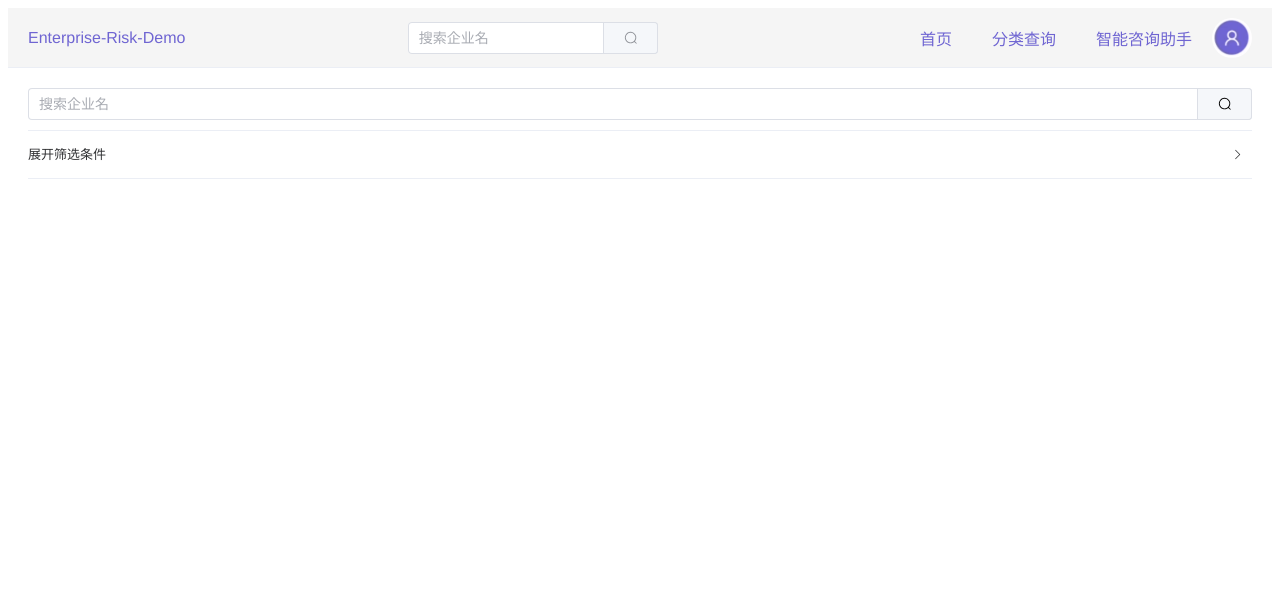
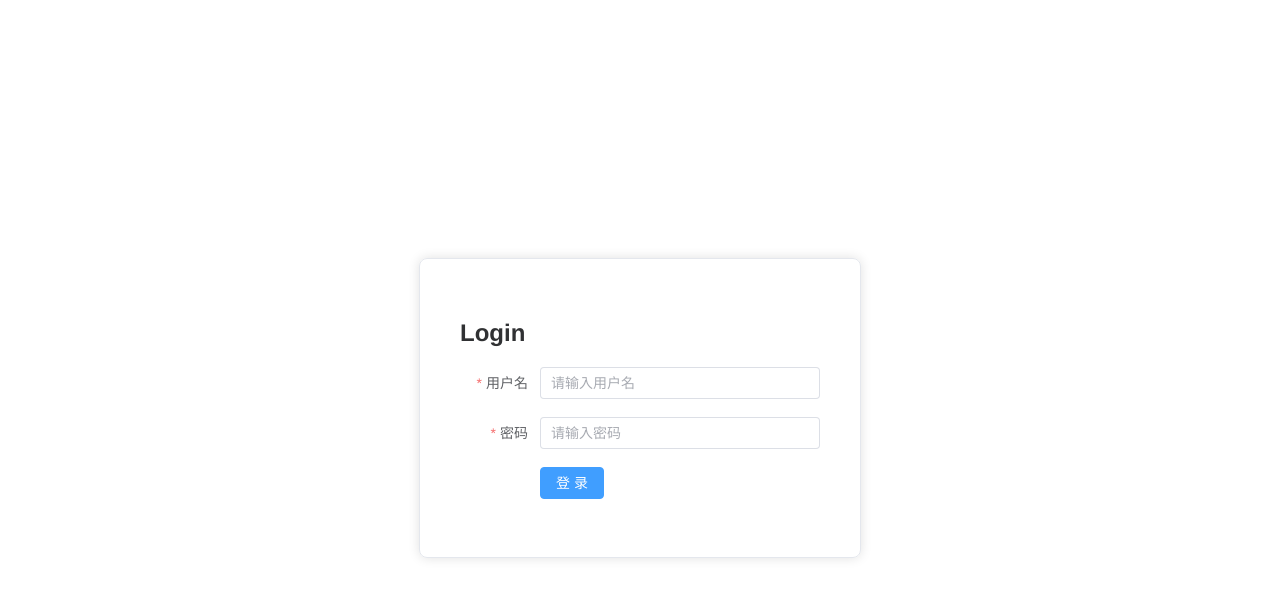
Before and after one commit to 1170300808/Enterprise-Risk-Demo, a Vue app: page / in a window 1280 px wide. Shown: the top 598 px of the page. Built offline with nearby package versions, Linux system fonts and the light colour scheme.

Commit message:
初步实现登录功能
npm install vue-router

```diff
--- a/src/App.vue
+++ b/src/App.vue
@@ -1,51 +1,15 @@
 <template>
   <div id="app">
-    <!-- 页面顶部的导航栏 -->
-    <el-header class="header">
-      <div class="logo">
-        Enterprise-Risk-Demo
-      </div>
-      <!-- 搜索框 -->
-      <el-input
-        v-model="searchQuery"
-        placeholder="搜索企业名"
-        class="header-search"
-        @keyup.enter="handleSearch"
-      >
-        <template #append>
-          <el-icon @click="handleSearch">
-            <Search />
-          </el-icon>
-        </template>
-      </el-input>
-
-      <!-- 功能模块 -->
-      <div class="header-menu">
-        <el-link href="#" class="menu-item" style="color: #6f65d2;">首页</el-link>
-        <el-link href="#" class="menu-item" style="color: #6f65d2;">分类查询</el-link>
-        <el-link href="#" class="menu-item" style="color: #6f65d2;">智能咨询助手</el-link>
-
-      <!-- 用户图标 -->
-        <el-avatar :size="40" :src="require('@/assets/user.png')" />
-    </div>
-    </el-header>
-
-    <!-- 主体内容区域 -->
-    <el-main>
-      <!-- 引入并使用 SearchPage 组件 -->
-      <SearchPage></SearchPage>
-    </el-main>
+    <router-view></router-view>
   </div>
 </template>
 
 <script>
 import { defineComponent, ref } from 'vue';
-import SearchPage from './components/SearchPage.vue'; // 请确保路径正确
 
 export default defineComponent({
   name: 'App',
   components: {
-    SearchPage, // 注册 SearchPage 组件
   },
   setup() {
     const searchQuery = ref('');
--- a/src/components/HelloWorld.vue
+++ /dev/null
@@ -1,58 +0,0 @@
-<template>
-  <div class="hello">
-    <h1>{{ msg }}</h1>
-    <p>
-      For a guide and recipes on how to configure / customize this project,<br>
-      check out the
-      <a href="https://cli.vuejs.org" target="_blank" rel="noopener">vue-cli documentation</a>.
-    </p>
-    <h3>Installed CLI Plugins</h3>
-    <ul>
-      <li><a href="https://github.com/vuejs/vue-cli/tree/dev/packages/%40vue/cli-plugin-babel" target="_blank" rel="noopener">babel</a></li>
-      <li><a href="https://github.com/vuejs/vue-cli/tree/dev/packages/%40vue/cli-plugin-eslint" target="_blank" rel="noopener">eslint</a></li>
-    </ul>
-    <h3>Essential Links</h3>
-    <ul>
-      <li><a href="https://vuejs.org" target="_blank" rel="noopener">Core Docs</a></li>
-      <li><a href="https://forum.vuejs.org" target="_blank" rel="noopener">Forum</a></li>
-      <li><a href="https://chat.vuejs.org" target="_blank" rel="noopener">Community Chat</a></li>
-      <li><a href="https://twitter.com/vuejs" target="_blank" rel="noopener">Twitter</a></li>
-      <li><a href="https://news.vuejs.org" target="_blank" rel="noopener">News</a></li>
-    </ul>
-    <h3>Ecosystem</h3>
-    <ul>
-      <li><a href="https://router.vuejs.org" target="_blank" rel="noopener">vue-router</a></li>
-      <li><a href="https://vuex.vuejs.org" target="_blank" rel="noopener">vuex</a></li>
-      <li><a href="https://github.com/vuejs/vue-devtools#vue-devtools" target="_blank" rel="noopener">vue-devtools</a></li>
-      <li><a href="https://vue-loader.vuejs.org" target="_blank" rel="noopener">vue-loader</a></li>
-      <li><a href="https://github.com/vuejs/awesome-vue" target="_blank" rel="noopener">awesome-vue</a></li>
-    </ul>
-  </div>
-</template>
-
-<script>
-export default {
-  name: 'HelloWorld',
-  props: {
-    msg: String
-  }
-}
-</script>
-
-<!-- Add "scoped" attribute to limit CSS to this component only -->
-<style scoped>
-h3 {
-  margin: 40px 0 0;
-}
-ul {
-  list-style-type: none;
-  padding: 0;
-}
-li {
-  display: inline-block;
-  margin: 0 10px;
-}
-a {
-  color: #42b983;
-}
-</style>
--- /dev/null
+++ b/src/components/LoginPage.vue
@@ -0,0 +1,71 @@
+<template>
+  <div class="login-container">
+    <el-card class="login-card">
+      <h2>Login</h2>
+      <el-form ref="loginForm" :model="form" status-icon :rules="rules" label-width="80px">
+        <el-form-item label="用户名" prop="username">
+          <el-input v-model="form.username" placeholder="请输入用户名"></el-input>
+        </el-form-item>
+        <el-form-item label="密码" prop="password">
+          <el-input v-model="form.password" placeholder="请输入密码" show-password></el-input>
+        </el-form-item>
+        <el-form-item>
+          <el-button type="primary" @click="handleLogin">登 录</el-button>
+        </el-form-item>
+      </el-form>
+    </el-card>
+  </div>
+</template>
+
+<script>
+export default {
+  data() {
+    return {
+      form: {
+        username: '',
+        password: ''
+      },
+      rules: {
+        username: [
+          { required: true, message: '请输入用户名', trigger: 'blur' }
+        ],
+        password: [
+          { required: true, message: '请输入密码', trigger: 'blur' }
+        ]
+      }
+    };
+  },
+  methods: {
+    handleLogin() {
+      // this.$refs.loginForm.validate((valid) => {
+      //   if (valid) {
+      //     // 假设登录成功，跳转到另一个页面
+      //     this.$router.push('/search');
+      //   } else {
+      //     console.log('错误提交!');
+      //     return false;
+      //   }
+      // });
+      this.$router.push('/search');
+    }
+  }
+};
+</script>
+
+<style scoped>
+.login-container {
+  display: flex;
+  justify-content: center;
+  align-items: center;
+  height: 100vh;
+  /* background-image: url('path/to/your/background-image.jpg'); 使用您提供的背景图像 */
+  background-size: cover;
+  background-position: center;
+}
+.login-card {
+  width: 400px;
+  padding: 20px;
+  background-color: rgba(255, 255, 255, 0.9); /* 半透明背景 */
+  border-radius: 8px;
+}
+</style>
--- a/src/components/SearchPage.vue
+++ b/src/components/SearchPage.vue
@@ -1,12 +1,36 @@
 <template>
+  <div>
+    <!-- 页面顶部的导航栏 -->
+    <el-header class="header">
+      <div class="logo">
+        Enterprise-Risk-Demo
+      </div>
+      <!-- 搜索框 -->
+      <el-input v-model="searchQuery" placeholder="搜索企业名" class="header-search" @keyup.enter="handleSearch">
+        <template #append>
+          <el-icon @click="handleSearch">
+            <Search />
+          </el-icon>
+        </template>
+      </el-input>
+
+      <!-- 功能模块 -->
+      <div class="header-menu">
+        <el-link href="#" class="menu-item" style="color: #6f65d2;">首页</el-link>
+        <el-link href="#" class="menu-item" style="color: #6f65d2;">分类查询</el-link>
+        <el-link href="#" class="menu-item" style="color: #6f65d2;">智能咨询助手</el-link>
+
+        <!-- 用户图标 -->
+        <el-avatar :size="40" :src="require('@/assets/user.png')" />
+      </div>
+    </el-header>
+
+    <!-- 主体内容区域 -->
+    <el-main>
+      <!-- 引入并使用 SearchPage 组件 -->
       <div class="search-page">
         <!-- 搜索框 -->
-      <el-input
-        v-model="searchQuery"
-        placeholder="搜索企业名"
-        class="search-input"
-        @keyup.enter="handleSearch"
-      >
+        <el-input v-model="searchQuery" placeholder="搜索企业名" class="search-input" @keyup.enter="handleSearch">
           <template #append>
             <!-- 使用图标组件 -->
             <el-icon @click="handleSearch" style="color: black">
@@ -161,6 +185,10 @@
           </el-row>
         </div>
       </div>
+
+    </el-main>
+  </div>
+
 </template>
 
 <script>
--- a/src/main.js
+++ b/src/main.js
@@ -2,6 +2,7 @@ import { createApp } from 'vue';
 import ElementPlus from 'element-plus';
 import 'element-plus/dist/index.css';
 import App from './App.vue';
+import router from './router';
 
 import * as ElementPlusIconsVue from '@element-plus/icons-vue';
 
@@ -12,5 +13,6 @@ for (const [key, component] of Object.entries(ElementPlusIconsVue)) {
   }
 
 app.use(ElementPlus);
+app.use(router);
 
 app.mount('#app');
--- /dev/null
+++ b/src/router/index.js
@@ -0,0 +1,25 @@
+// src/router/index.js
+
+import { createRouter, createWebHistory } from 'vue-router';
+import LoginPage from '../components/LoginPage.vue';  // 请根据实际路径调整
+import SearchPage from '../components/SearchPage.vue';
+
+const routes = [
+  {
+    path: '/',
+    name: 'LoginPage',
+    component: LoginPage
+  },
+  {
+    path: '/search',
+    name: 'SearchPage',
+    component: SearchPage
+  }
+];
+
+const router = createRouter({
+  history: createWebHistory(),
+  routes
+});
+
+export default router;
```
Lines whose indentation alone changed are shown as unchanged.
